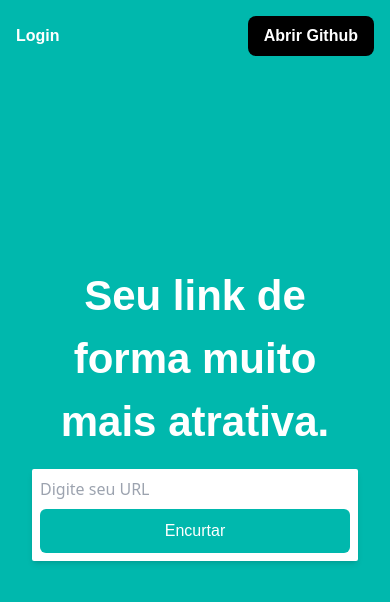
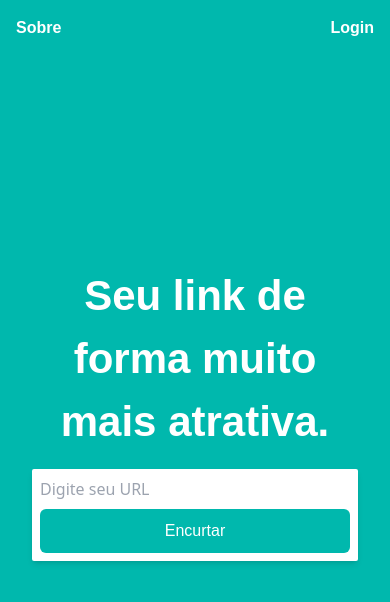
Before and after one commit to DoginUwU/url-shortener-front, a Next.js app: page / in a window 390 px wide. Shown: the top 602 px of the page. Built offline with nearby package versions, Linux system fonts and the light colour scheme; no server answers.

Commit message:
✨ feat: add "Our Mission" page

```diff
--- a/src/components/Header/index.tsx
+++ b/src/components/Header/index.tsx
@@ -13,6 +13,9 @@ const Header: React.FC = () => {
                     <img className="cursor-pointer hidden md:block" src="/assets/logo.svg" alt="Encurte livre" />
                 </Link>
                 <div className="flex gap-8 items-center justify-between w-full md:w-fit">
+                    <Link href="/about">
+                        <p className="cursor-pointer font-bold text-white">Sobre</p>
+                    </Link>
                     {isAuthenticated && user ? (
                         <>
                             <Link href="/profile">
@@ -31,7 +34,7 @@ const Header: React.FC = () => {
                                 <p className="cursor-pointer font-bold text-white">Login</p>
                             </Link>
                             <a
-                                className="px-4 py-2 bg-black rounded-lg font-bold transition text-white hover:bg-gray-800"
+                                className="hidden md:block px-4 py-2 bg-black rounded-lg font-bold transition text-white hover:bg-gray-800"
                                 href="https://github.com/DoginUwU/url-shortener-front"
                                 target="_blank"
                                 rel="noopener noreferrer"
--- /dev/null
+++ b/src/pages/about.tsx
@@ -0,0 +1,23 @@
+import { NextPage } from 'next';
+import Image from 'next/image';
+import Footer from '../components/Footer';
+
+const About: NextPage = () => {
+    return (
+        <div className="w-screen h-screen flex justify-center items-center flex-col md:flex-row gap-16 md:gap-20 p-8 md:p-0">
+            <div className="flex flex-col gap-4">
+                <h1 className="md:leading-[80px] font-bold text-[42px] md:text-[64px] max-w-[580px] text-start text-white">
+                    Qual é a nossa Missão?
+                </h1>
+                <p className="max-w-[480px] text-start text-white">
+                    Encurtamos seus links para que você possa compartilhar seus conteúdos de uma forma mais fácil e
+                    rápida. Além de oferecermos opções personalizadas para que você possa controlar o seu conteúdo.
+                </p>
+            </div>
+            <Image width={400} height={300} src="/assets/engineering_team.svg" alt="Time do Encurte Livre" />
+            <Footer />
+        </div>
+    );
+};
+
+export default About;
```
Also changed, not shown: public/assets/engineering_team.svg (added).
